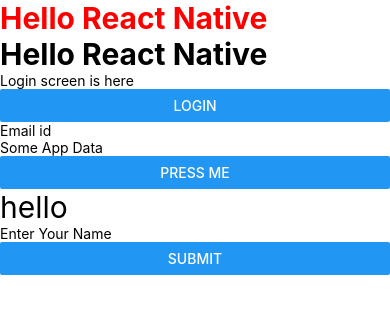
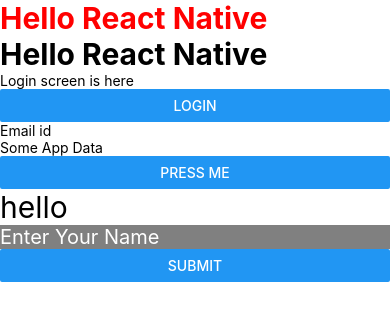
Before and after one commit to ubairnoor/REACTNEWAPP, a React Native app: screen / in a window 390 px wide. Shown: the top 320 px of the page. Built offline with nearby package versions, Linux system fonts and the light colour scheme.

Commit message:
styles added in input form

```diff
--- a/components/InputForm.js
+++ b/components/InputForm.js
@@ -17,7 +17,7 @@
                     {this.state.name}
 
                 </Text>
-                <TextInput placeholder={"Enter Your Name"}
+                <TextInput style={{backgroundColor:'grey',color:'white',fontSize:20}} placeholder={"Enter Your Name"}
                 onChangeText={(e)=>{this.setState({name:e})}} ></TextInput>
                 <Button title="submit" onPress={()=>{alert(this.state.name)}}></Button>
             </View>
```
